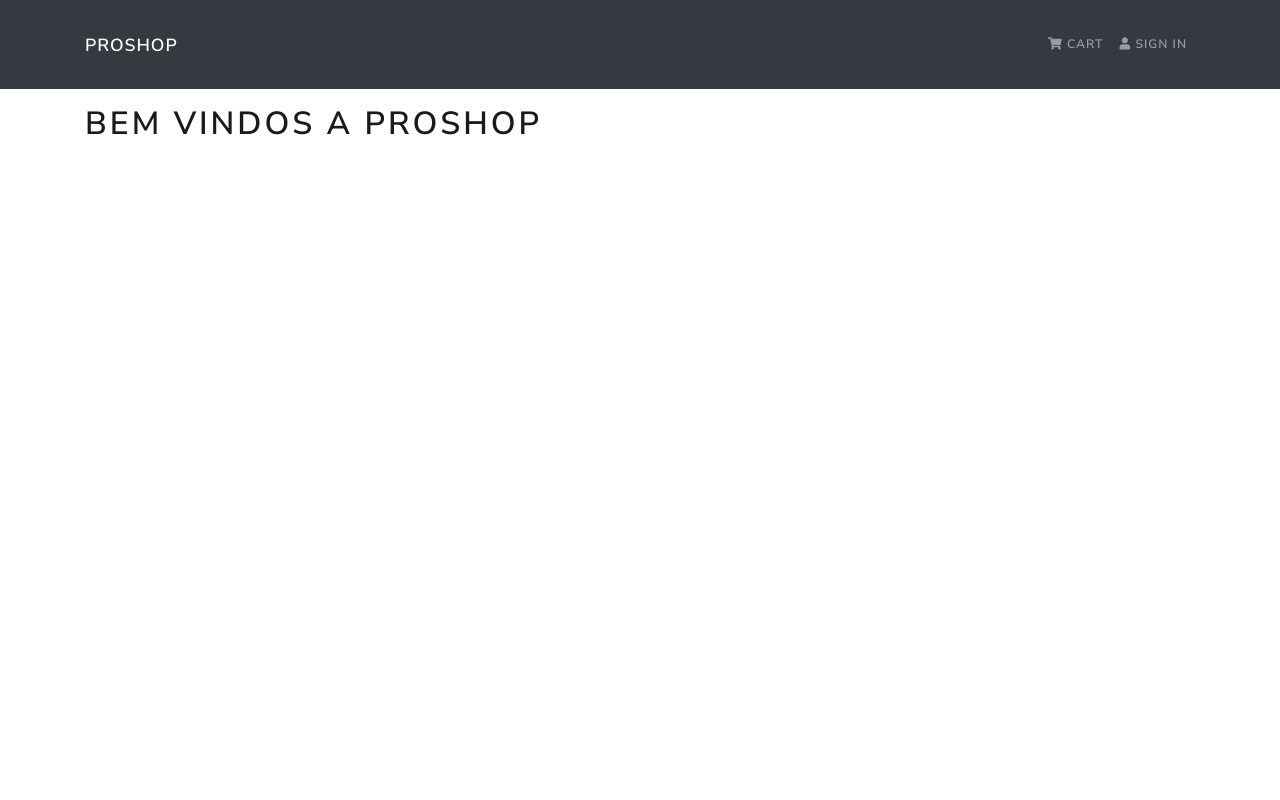
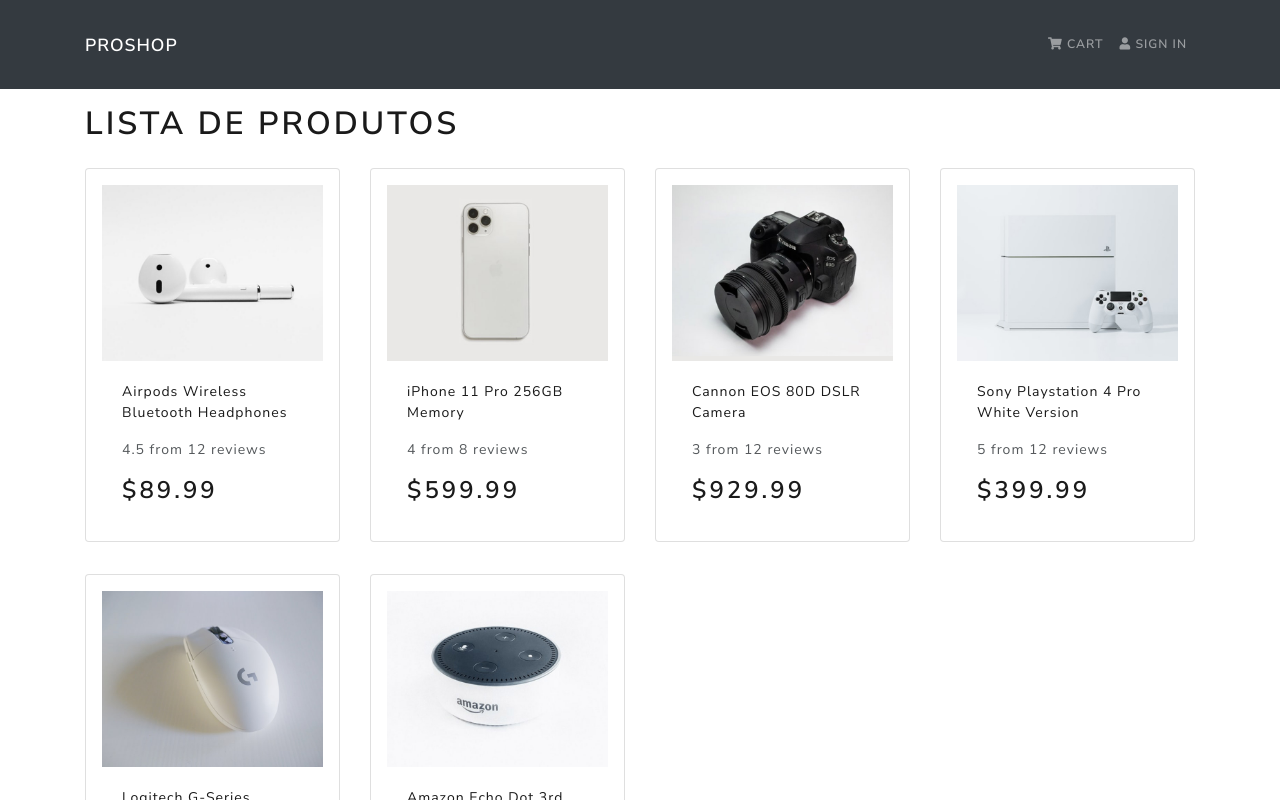
Before and after one commit to jeffersonbraster/proshop, a React (Create React App) app in the folder front/: page / in a window 1280 px wide. Shown: the top 800 px of the page. Built offline with nearby package versions, Linux system fonts and the light colour scheme.

Commit message:
Listando produtos

```diff
--- a/front/src/App.js
+++ b/front/src/App.js
@@ -2,6 +2,7 @@
 import {Container} from 'react-bootstrap'
 import Header from './components/Header'
 import Footer from './components/Footer'
+import HomeScreens from './screens/HomeScreen'
 
 function App() {
   return (
@@ -9,7 +10,7 @@
     <Header />
      <main className="py-3">
        <Container>
-         <h1>Bem vindos a ProShop</h1>
+         <HomeScreens />
        </Container>
      </main>
      <Footer />
--- /dev/null
+++ b/front/src/components/Product.js
@@ -0,0 +1,28 @@
+import React from 'react'
+import {Card} from 'react-bootstrap'
+
+const Product = ({product}) => {
+  return (
+    <Card className="my-3 p-3 rounded">
+      <a href={`/product/${product._id}`}>
+        <Card.Img src={product.image} variant="top"></Card.Img>
+      </a>
+
+      <Card.Body>
+      <a href={`/product/${product._id}`}>
+        <Card.Title as="div"><strong>{product.name}</strong></Card.Title>
+      </a>
+
+      <Card.Text as="div">
+        <div className="my-3">
+          {product.rating} from {product.numReviews} reviews
+        </div>
+      </Card.Text>
+
+      <Card.Text as="h3">${product.price}</Card.Text>
+      </Card.Body>
+    </Card>
+  )
+}
+
+export default Product
--- /dev/null
+++ b/front/src/screens/HomeScreen.js
@@ -0,0 +1,21 @@
+import React from 'react'
+import products from '../products'
+import Product from '../components/Product'
+import {Row, Col} from 'react-bootstrap'
+
+const HomeScreen = () => {
+  return (
+    <>
+      <h1>Lista de produtos</h1>
+      <Row>
+        {products.map(product => (
+          <Col sm={12} md={6} lg={4} xl={3}>
+            <Product product={product} />
+          </Col>
+        ))}
+      </Row>
+    </>
+  )
+}
+
+export default HomeScreen
```
